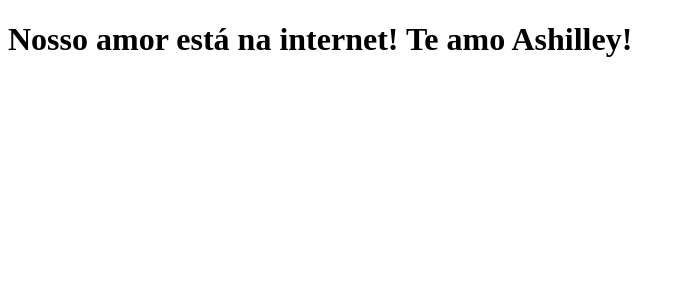
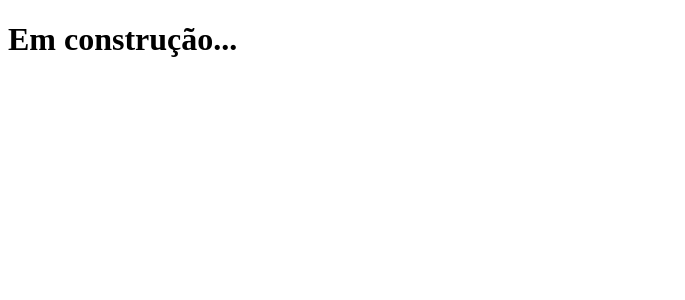
Before and after one commit to yangclima/clone-tabnews, a Next.js app: page / in a window 1280 px wide. Shown: the top 300 px of the page, without its empty margins (0-685 px from the left). Built offline with nearby package versions, Linux system fonts and the light colour scheme.

Commit message:
Add UnderConstruction page

```diff
--- a/pages/index.js
+++ b/pages/index.js
@@ -1,5 +1,5 @@
 function Home() {
-    return <h1>Nosso amor está na internet! Te amo Ashilley!</h1>
+  return <h1>Em construção...</h1>;
 }
 
 export default Home;
```
